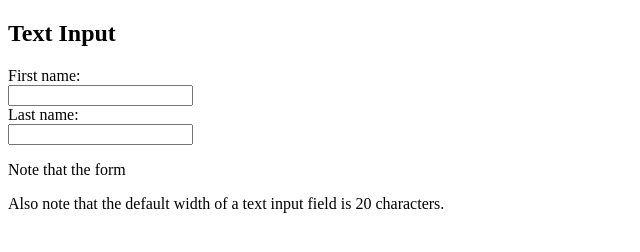
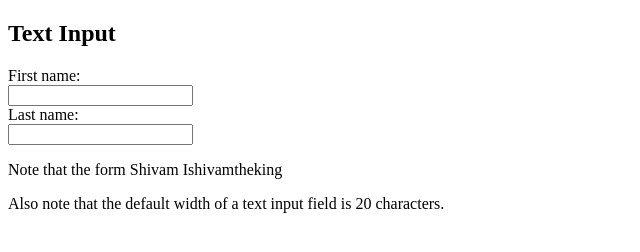
Before and after one commit to Shravyanjali/Sample3, a plain HTML site: page index.html in a window 1280 px wide. Shown: the whole page, without its empty margins (0-640 px from the left). Drawn offline with Linux system fonts and the light colour scheme.

Commit message:
another folder1 change

```diff
--- a/index.html
+++ b/index.html
@@ -12,7 +12,7 @@
   <input type="text" name="lastname">
 </form>
 
-<p>Note that the form </p>
+<p>Note that the form Shivam Ishivamtheking</p>
 
 <p>Also note that the default width of a text input field is 20 characters.</p>
 
```
